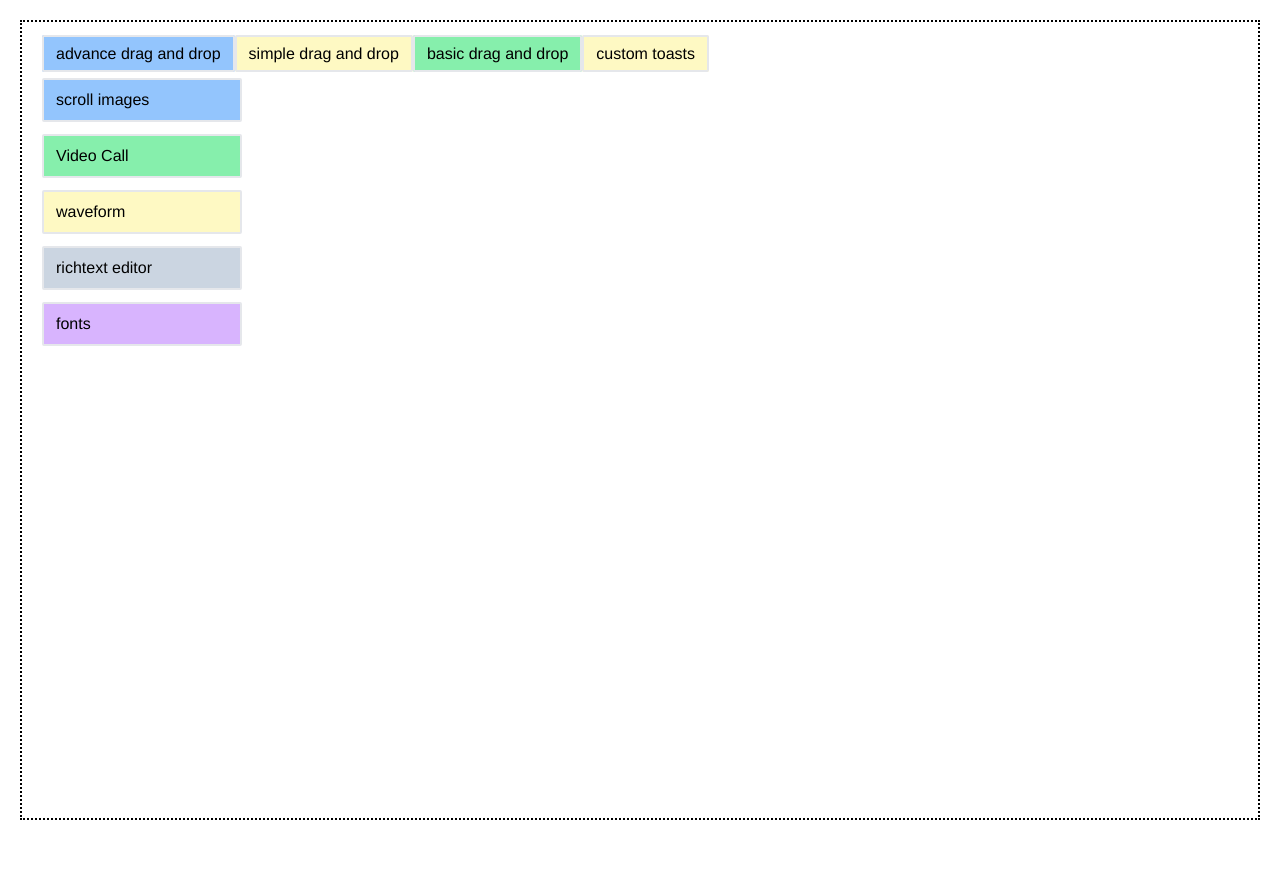
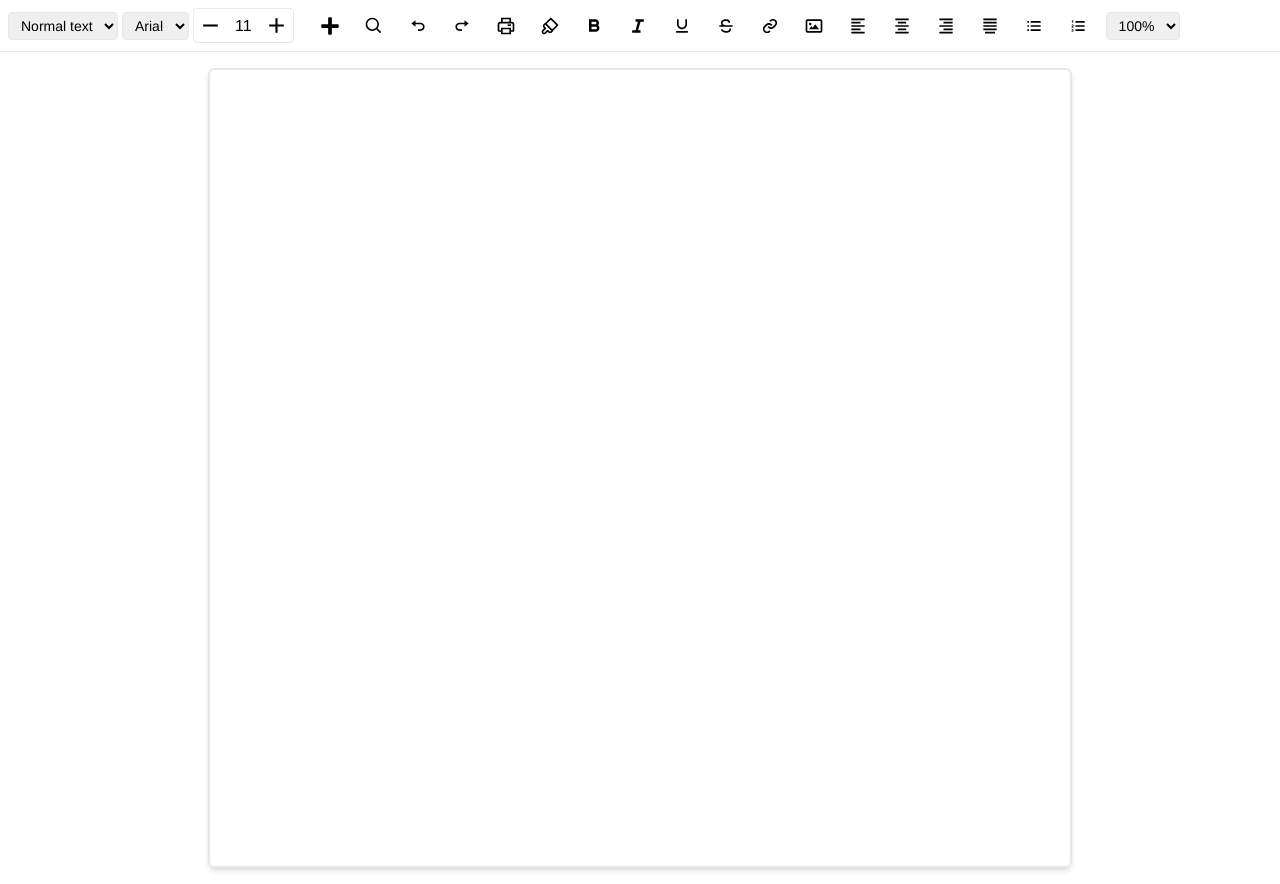
Before and after one commit to vasuahex/webrtc-calling, a React (Vite) app in the folder client/: page /richtexteditor in a window 1280 px wide. Before the commit this address led to /. Before the commit the page ends 840 px from the top, so only its background shows below. Built offline with nearby package versions, Linux system fonts and the light colour scheme; a web font is replaced by a local one.

Commit message:
navbar added for options

```diff
--- a/client/src/App.tsx
+++ b/client/src/App.tsx
@@ -25,7 +25,7 @@ const App = () => {
       <Routes>
         <Route path="/" element={<Home />} />
         <Route path="/fonts" element={<Fonts />} />
-        <Route path="/richtext" element={<RichTextEditor />} />
+        <Route path="/richtexteditor" element={<RichTextEditor />} />
         <Route path="/videocall" element={<VideoCall />} />
         <Route path="/adwancedraganddrop" element={< AdvanceDragADrop />} />
         <Route path="/drag" element={<Drop />} />
--- /dev/null
+++ b/client/src/components/other components/AllOptions.tsx
@@ -0,0 +1,101 @@
+import { useState, useEffect } from 'react';
+import {
+    BiUndo, BiRedo, BiBrush, BiSearch, BiPrinter,
+    BiBold, BiItalic, BiUnderline, BiStrikethrough, BiLink, BiImage,
+    BiAlignLeft, BiAlignMiddle, BiAlignRight, BiAlignJustify,
+    BiListOl, BiListUl, BiMinus, BiPlus, BiDotsVerticalRounded
+} from 'react-icons/bi';
+import { FaPlus } from 'react-icons/fa';
+
+const Toolbar = ({ addElement, handleStyleChange }: any) => {
+    const [isSmallScreen, setIsSmallScreen] = useState(false);
+    const [showMore, setShowMore] = useState(false);
+
+    useEffect(() => {
+        const handleResize = () => {
+            setIsSmallScreen(window.innerWidth < 768);
+        };
+
+        window.addEventListener('resize', handleResize);
+        handleResize();
+
+        return () => window.removeEventListener('resize', handleResize);
+    }, []);
+
+    const ToolbarButton = ({ icon: Icon, label, onClick }: any) => (
+        <button onClick={onClick} className="p-1.5 hover:bg-gray-100 rounded" title={label}>
+            <Icon size={20} />
+        </button>
+    );
+    const toolbarItems = [
+        { icon: FaPlus, label: 'Add Text', onClick: () => addElement('text') },
+        { icon: BiSearch, label: 'Search' },
+        { icon: BiUndo, label: 'Undo' },
+        { icon: BiRedo, label: 'Redo' },
+        { icon: BiPrinter, label: 'Print' },
+        { icon: BiBrush, label: 'Paint format' },
+        { icon: BiBold, label: 'Bold', onClick: () => handleStyleChange('bold') },
+        { icon: BiItalic, label: 'Italic', onClick: () => handleStyleChange('italic') },
+        { icon: BiUnderline, label: 'Underline', onClick: () => handleStyleChange('underline') },
+        { icon: BiStrikethrough, label: 'Strikethrough', onClick: () => handleStyleChange('bold') },
+        { icon: BiLink, label: 'Insert link' },
+        { icon: BiImage, label: 'Insert image' },
+        { icon: BiAlignLeft, label: 'Align left', onClick: () => handleStyleChange('alignLeft') },
+        { icon: BiAlignMiddle, label: 'Align center', onClick: () => handleStyleChange('alignCenter') },
+        { icon: BiAlignRight, label: 'Align right', onClick: () => handleStyleChange('alignRight') },
+        { icon: BiAlignJustify, label: 'Justify', onClick: () => handleStyleChange('justify') },
+        { icon: BiListUl, label: 'Bulleted list' },
+        { icon: BiListOl, label: 'Numbered list' },
+    ];
+
+    return (
+        <div className="flex gap-2 flex-wrap items-center space-x-1 bg-white border-b border-gray-200 p-2">
+            <div className="flex items-center space-x-1 mr-2">
+                <select className="border rounded px-2 py-1 text-sm">
+                    <option>Normal text</option>
+                </select>
+                <select className="border rounded px-2 py-1 text-sm">
+                    <option>Arial</option>
+                </select>
+                <div className="flex items-center border rounded">
+                    <button className="px-1 py-1 hover:bg-gray-100"><BiMinus size={25} /></button>
+                    <span className="px-2">11</span>
+                    <button className="px-1 py-1 hover:bg-gray-100"><BiPlus size={25} /></button>
+                </div>
+            </div>
+
+            {isSmallScreen ? (
+                <>
+                    {toolbarItems.slice(0, 5).map((item, index) => (
+                        <ToolbarButton key={index} icon={item.icon} label={item.label} onClick={item.onClick} />
+                    ))}
+                    <button
+                        className="p-1 hover:bg-gray-100 rounded"
+                        onClick={() => setShowMore(!showMore)}
+                    >
+                        <BiDotsVerticalRounded size={22} />
+                    </button>
+                    {showMore && (
+                        <div className="absolute right-0 top-14 bg-white border rounded shadow-lg p-2 flex flex-wrap gap-1">
+                            {toolbarItems.slice(5).map((item, index) => (
+                                <ToolbarButton key={index} icon={item.icon} label={item.label} onClick={item.onClick} />
+                            ))}
+                        </div>
+                    )}
+                </>
+            ) : (
+                toolbarItems.map((item, index) => (
+                    <ToolbarButton key={index} icon={item.icon} label={item.label} onClick={item.onClick} />
+                ))
+            )}
+
+            <div className="flex items-center ml-auto">
+                <select className="border rounded px-2 py-1 text-sm mr-2">
+                    <option>100%</option>
+                </select>
+            </div>
+        </div>
+    );
+};
+
+export default Toolbar;
--- a/client/src/reuse/RichTextEditor.tsx
+++ b/client/src/reuse/RichTextEditor.tsx
@@ -1,14 +1,12 @@
 import { useRef, useState } from 'react'
-import { FaPlus } from 'react-icons/fa'
 import { DesignElement } from '../interfaces/globalInterface';
 import EditorBoard from '../routes/Editor';
+import Toolbar from '../components/other components/AllOptions';
 
 const RichTextEditor = () => {
     const [elements, setElements] = useState<DesignElement[]>([]);
     const [selectedElement, setSelectedElement] = useState<DesignElement | null>(null);
     const editorRef = useRef<HTMLDivElement>(null);
-    // const [availableFonts, setAvailableFonts] = useState<string[]>(['Arial', 'Verdana', 'Times New Roman']);
-    // const [selectedFont, setSelectedFont] = useState<string>('Arial');
 
     const addElement = (type: 'text') => {
         const randomNumber = Math.floor(Math.random() * (400 - 50 + 1)) + 50;
@@ -36,15 +34,51 @@ const RichTextEditor = () => {
         setSelectedElement(newElement);
     };
 
+    const updateElement = (id: string, updates: Partial<DesignElement>) => {
+        setElements((prevElements) =>
+            prevElements.map((el) => (el.id === id ? { ...el, ...updates } : el))
+        );
+        if (selectedElement && selectedElement.id === id) {
+            setSelectedElement({ ...selectedElement, ...updates });
+        }
+    };
 
+
+    // Handle style changes (bold, italic, underline, text alignment)
+    const handleStyleChange = (style: string, fontFamily?: any) => {
+        if (!selectedElement) return;
+        const updatedStyle = { ...selectedElement.style };
+
+        switch (style) {
+            case 'bold':
+                updatedStyle.fontWeight = updatedStyle.fontWeight === 'bold' ? 'normal' : 'bold';
+                break;
+            case 'italic':
+                updatedStyle.fontStyle = updatedStyle.fontStyle === 'italic' ? 'normal' : 'italic';
+                break;
+            case 'underline':
+                updatedStyle.textDecoration = updatedStyle.textDecoration === 'underline' ? 'none' : 'underline';
+                break;
+            case 'alignLeft':
+            case 'alignCenter':
+            case 'alignRight':
+            case 'justify':
+                updatedStyle.textAlign = style.replace('align', '').toLowerCase() as 'left' | 'center' | 'right' | 'justify';
+                break;
+            case 'fontFamily':
+                if (fontFamily) {
+                    updatedStyle.fontFamily = fontFamily;
+                }
+                break;
+            default:
+                break;
+        }
+        updateElement(selectedElement.id, { style: updatedStyle });
+    };
     return (
         <>
-            <div className="flex space-x-2 bg-white p-2 rounded shadow w-fit">
-                <button onClick={() => addElement('text')} className="p-2 hover:bg-gray-100 rounded">
-                    <FaPlus />
-                </button>
-            </div>
-            <EditorBoard editorRef={editorRef} selectedElement={selectedElement} setSelectedElement={setSelectedElement} elements={elements} setElements={setElements} />
+            <Toolbar addElement={addElement} handleStyleChange={handleStyleChange} />
+            <EditorBoard editorRef={editorRef} updateElement={updateElement} handleStyleChange={handleStyleChange} selectedElement={selectedElement} setSelectedElement={setSelectedElement} elements={elements} setElements={setElements} />
         </>
     )
 }
--- a/client/src/routes/Home.tsx
+++ b/client/src/routes/Home.tsx
@@ -11,7 +11,7 @@ const Home = () => {
         <Link to="/pintrest" className='px-3 py-2 border-2 rounded-sm block min-w-[200px] w-fit bg-blue-300'>scroll images</Link>
         <Link to="/videocall" className='px-3 py-2 border-2 rounded-sm block min-w-[200px] w-fit bg-green-300'>Video Call</Link>
         <Link to="/waveform" className='px-3 py-2 border-2 rounded-sm block min-w-[200px] w-fit bg-yellow-100'>waveform</Link>
-        <Link to="/richtext" className='px-3 py-2 border-2 rounded-sm block min-w-[200px] w-fit bg-slate-300'>richtext editor</Link>
+        <Link to="/richtexteditor" className='px-3 py-2 border-2 rounded-sm block min-w-[200px] w-fit bg-slate-300'>richtext editor</Link>
         <Link to="/fonts" className='px-3 py-2 border-2 rounded-sm block min-w-[200px] w-fit bg-purple-300'>fonts</Link>
       </div>
 
```
Also changed, not shown: client/src/routes/Editor.tsx (+4 -59 lines).
